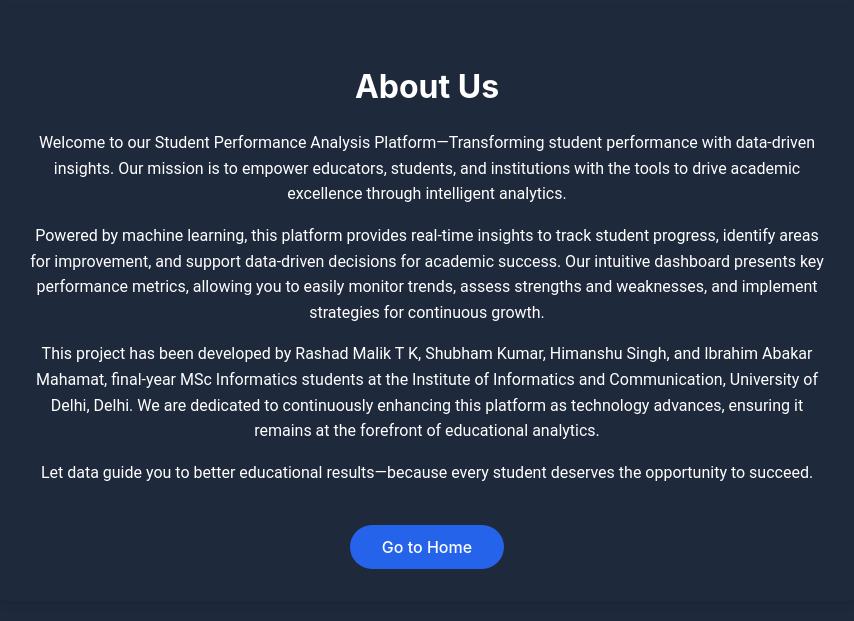
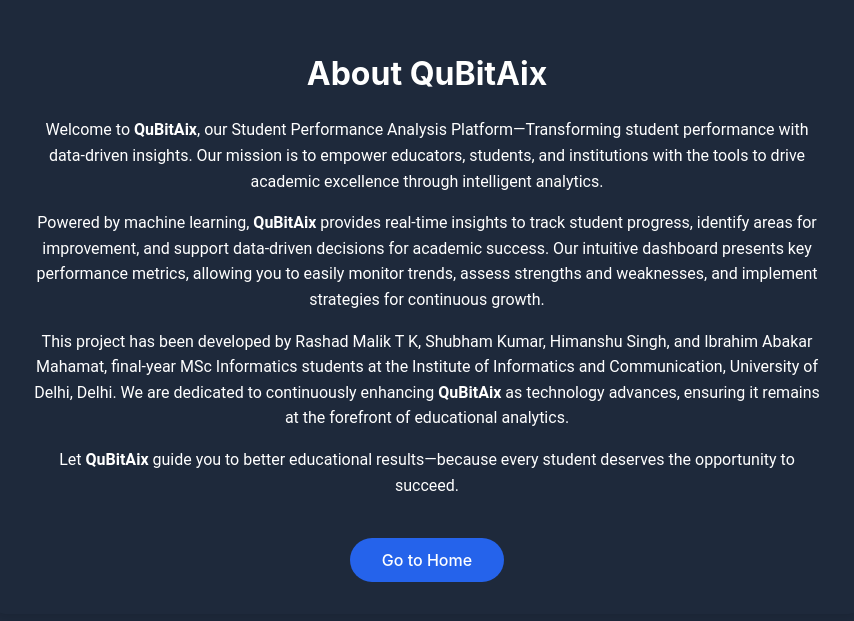
Before and after one commit to Rashad-Malik-T-K/SPA_react, a React (Create React App) app: page /about in a window 1280 px wide. Shown: the part 127-748 px from the top of the page, without its empty margins (213-1067 px from the left). Built offline with nearby package versions, Linux system fonts and the light colour scheme.

Commit message:
change in about

```diff
--- a/src/pages/About.js
+++ b/src/pages/About.js
@@ -4,18 +4,18 @@
   return (
     <div style={styles.container}>
       <div style={styles.card}>
-        <h2 style={styles.title}>About Us</h2>
+        <h2 style={styles.title}>About QuBitAix</h2>
         <p style={styles.text}>
-          Welcome to our Student Performance Analysis Platform—Transforming student performance with data-driven insights. Our mission is to empower educators, students, and institutions with the tools to drive academic excellence through intelligent analytics.
+          Welcome to <strong>QuBitAix</strong>, our Student Performance Analysis Platform—Transforming student performance with data-driven insights. Our mission is to empower educators, students, and institutions with the tools to drive academic excellence through intelligent analytics.
         </p>
         <p style={styles.text}>
-          Powered by machine learning, this platform provides real-time insights to track student progress, identify areas for improvement, and support data-driven decisions for academic success. Our intuitive dashboard presents key performance metrics, allowing you to easily monitor trends, assess strengths and weaknesses, and implement strategies for continuous growth.
+          Powered by machine learning, <strong>QuBitAix</strong> provides real-time insights to track student progress, identify areas for improvement, and support data-driven decisions for academic success. Our intuitive dashboard presents key performance metrics, allowing you to easily monitor trends, assess strengths and weaknesses, and implement strategies for continuous growth.
         </p>
         <p style={styles.text}>
-          This project has been developed by Rashad Malik T K, Shubham Kumar, Himanshu Singh, and Ibrahim Abakar Mahamat, final-year MSc Informatics students at the Institute of Informatics and Communication, University of Delhi, Delhi. We are dedicated to continuously enhancing this platform as technology advances, ensuring it remains at the forefront of educational analytics.
+          This project has been developed by Rashad Malik T K, Shubham Kumar, Himanshu Singh, and Ibrahim Abakar Mahamat, final-year MSc Informatics students at the Institute of Informatics and Communication, University of Delhi, Delhi. We are dedicated to continuously enhancing <strong>QuBitAix</strong> as technology advances, ensuring it remains at the forefront of educational analytics.
         </p>
         <p style={styles.text}>
-          Let data guide you to better educational results—because every student deserves the opportunity to succeed.
+          Let <strong>QuBitAix</strong> guide you to better educational results—because every student deserves the opportunity to succeed.
         </p>
         <a href="/Home" style={styles.button}>Go to Home</a>
       </div>
@@ -29,20 +29,18 @@
     justifyContent: 'center',
     alignItems: 'center',
     minHeight: '100vh',
-    backgroundColor: '#f4f4f9',
+    backgroundColor: '#1e293b',
     padding: '2rem',
-    color:"white",
-    backgroundColor: '#1e293b',
+    color: 'white',
   },
   card: {
-    backgroundColor: '#ffffff',
+    backgroundColor: '#1e293b',
     padding: '2rem',
     borderRadius: '10px',
     boxShadow: '0 4px 8px rgba(0, 0, 0, 0.1)',
     maxWidth: '800px',
     width: '100%',
     textAlign: 'center',
-    backgroundColor: '#1e293b',
   },
   title: {
     fontSize: '2rem',
```
